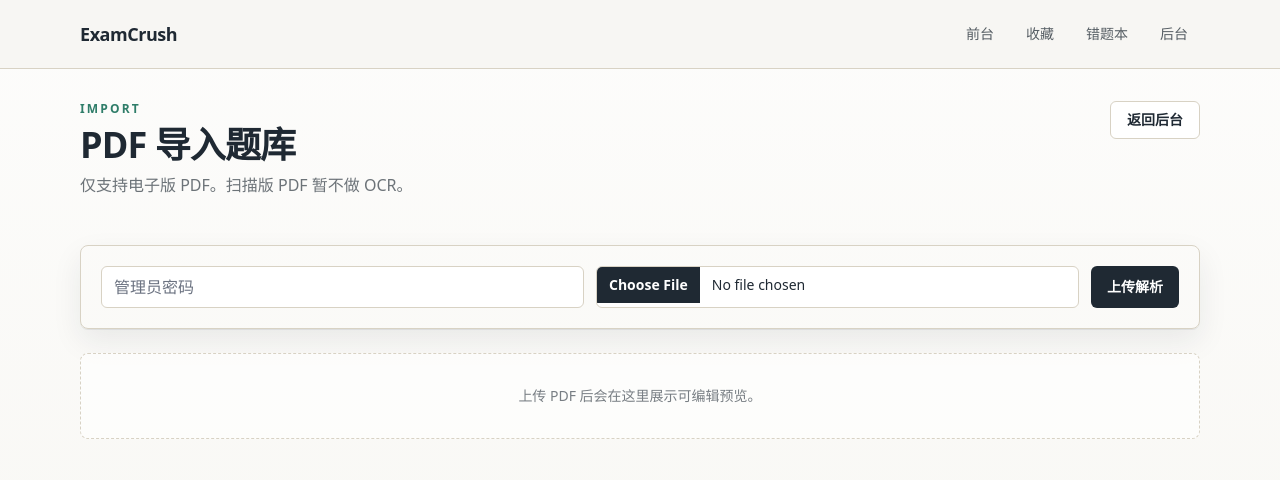
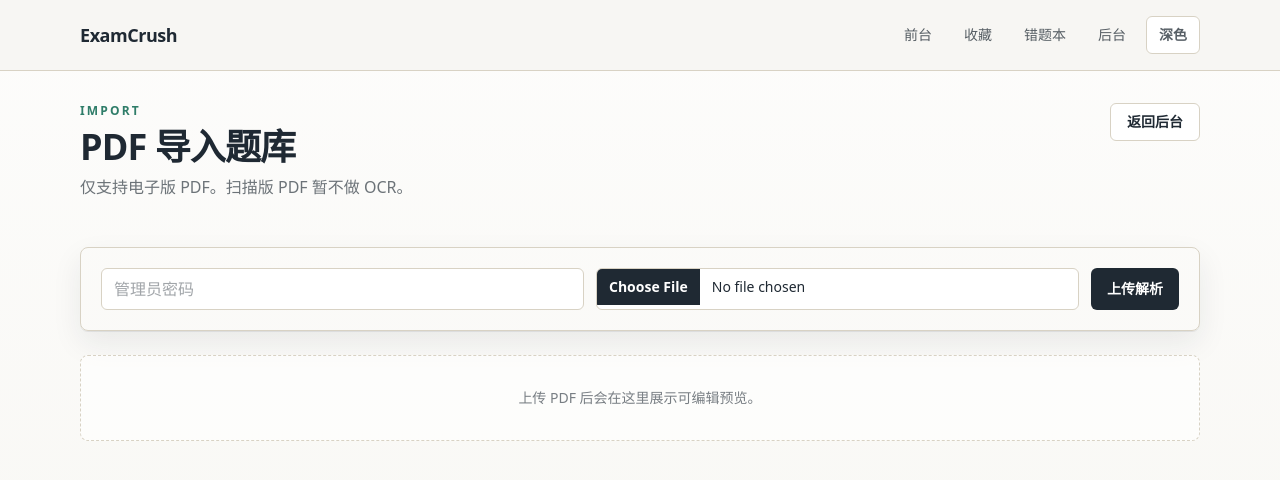
Before and after one commit to chips-king/ExamCrush, a Next.js app: page /admin/import in a window 1280 px wide. Shown: the top 480 px of the page. Built offline with nearby package versions, Linux system fonts and the light colour scheme.

Commit message:
Add dark mode theme support

```diff
--- a/src/app/globals.css
+++ b/src/app/globals.css
@@ -3,8 +3,33 @@
 @tailwind utilities;
 
 :root {
-  color: #1f2933;
-  background: #f7f6f2;
+  --color-ink: 31 41 51;
+  --color-paper: 247 246 242;
+  --color-line: 216 210 196;
+  --color-mint: 47 125 105;
+  --color-tomato: 199 80 63;
+  --color-panel: 255 255 255;
+  --body-wash-top: 255 255 255;
+  --body-wash-bottom: 247 246 242;
+  --shadow-panel: 0 1px 0 rgba(31, 41, 51, 0.08),
+    0 12px 30px rgba(31, 41, 51, 0.08);
+  color: rgb(var(--color-ink));
+  background: rgb(var(--color-paper));
+  color-scheme: light;
+}
+
+.dark {
+  --color-ink: 232 235 229;
+  --color-paper: 18 22 24;
+  --color-line: 55 68 68;
+  --color-mint: 107 211 177;
+  --color-tomato: 255 132 111;
+  --color-panel: 25 31 32;
+  --body-wash-top: 30 39 38;
+  --body-wash-bottom: 14 18 20;
+  --shadow-panel: 0 1px 0 rgba(255, 255, 255, 0.04),
+    0 18px 38px rgba(0, 0, 0, 0.32);
+  color-scheme: dark;
 }
 
 * {
@@ -15,9 +40,13 @@ body {
   margin: 0;
   min-height: 100vh;
   background:
-    linear-gradient(180deg, rgba(255, 255, 255, 0.72), rgba(247, 246, 242, 0.9)),
-    #f7f6f2;
-  color: #1f2933;
+    linear-gradient(
+      180deg,
+      rgb(var(--body-wash-top) / 0.72),
+      rgb(var(--body-wash-bottom) / 0.92)
+    ),
+    rgb(var(--color-paper));
+  color: rgb(var(--color-ink));
   font-family:
     ui-sans-serif,
     system-ui,
@@ -25,6 +54,38 @@ body {
     BlinkMacSystemFont,
     "Segoe UI",
     sans-serif;
+}
+
+input,
+textarea,
+select {
+  background-color: rgb(var(--color-panel));
+  color: rgb(var(--color-ink));
+}
+
+input::placeholder,
+textarea::placeholder {
+  color: rgb(var(--color-ink) / 0.42);
+}
+
+.dark .bg-white,
+.dark .bg-white\/60,
+.dark .bg-white\/70,
+.dark .bg-white\/82 {
+  background-color: rgb(var(--color-panel) / var(--tw-bg-opacity, 1)) !important;
+}
+
+.dark .hover\:bg-white:hover {
+  background-color: rgb(var(--color-panel) / 0.92) !important;
+}
+
+.dark .bg-ink,
+.dark .hover\:bg-ink:hover {
+  background-color: rgb(8 13 14 / var(--tw-bg-opacity, 1)) !important;
+}
+
+.dark .border-ink {
+  border-color: rgb(8 13 14 / var(--tw-border-opacity, 1)) !important;
 }
 
 a {
--- a/src/app/layout.tsx
+++ b/src/app/layout.tsx
@@ -1,6 +1,7 @@
 import type { Metadata } from "next";
 import Link from "next/link";
 import { Analytics } from "@vercel/analytics/next";
+import { ThemeToggle } from "@/components/ThemeToggle";
 import "./globals.css";
 
 export const metadata: Metadata = {
@@ -14,14 +15,21 @@ export default function RootLayout({
   children: React.ReactNode;
 }>) {
   return (
-    <html lang="zh-CN">
+    <html lang="zh-CN" suppressHydrationWarning>
+      <head>
+        <script
+          dangerouslySetInnerHTML={{
+            __html: `try{var t=localStorage.getItem("examcrush:theme");var d=t?t==="dark":matchMedia("(prefers-color-scheme: dark)").matches;document.documentElement.classList.toggle("dark",d)}catch(e){}`,
+          }}
+        />
+      </head>
       <body>
         <header className="border-b border-line bg-paper/90 backdrop-blur">
           <div className="mx-auto flex max-w-6xl items-center justify-between px-4 py-4">
             <Link href="/" className="text-lg font-black tracking-tight">
               ExamCrush
             </Link>
-            <nav className="flex items-center gap-2 text-sm">
+            <nav className="flex flex-wrap items-center justify-end gap-2 text-sm">
               <Link
                 href="/"
                 className="rounded-md px-3 py-2 text-ink/75 transition hover:bg-white hover:text-ink"
@@ -46,6 +54,7 @@ export default function RootLayout({
               >
                 后台
               </Link>
+              <ThemeToggle />
             </nav>
           </div>
         </header>
--- /dev/null
+++ b/src/components/ThemeToggle.tsx
@@ -0,0 +1,47 @@
+"use client";
+
+import { useEffect, useState } from "react";
+
+type Theme = "light" | "dark";
+
+const storageKey = "examcrush:theme";
+
+function getSystemTheme(): Theme {
+  return window.matchMedia("(prefers-color-scheme: dark)").matches
+    ? "dark"
+    : "light";
+}
+
+function applyTheme(theme: Theme) {
+  document.documentElement.classList.toggle("dark", theme === "dark");
+}
+
+export function ThemeToggle() {
+  const [theme, setTheme] = useState<Theme>("light");
+
+  useEffect(() => {
+    const saved = window.localStorage.getItem(storageKey);
+    const initial = saved === "light" || saved === "dark" ? saved : getSystemTheme();
+    setTheme(initial);
+    applyTheme(initial);
+  }, []);
+
+  function toggleTheme() {
+    const next = theme === "dark" ? "light" : "dark";
+    setTheme(next);
+    applyTheme(next);
+    window.localStorage.setItem(storageKey, next);
+  }
+
+  return (
+    <button
+      type="button"
+      onClick={toggleTheme}
+      aria-label={theme === "dark" ? "切换到浅色模式" : "切换到深色模式"}
+      title={theme === "dark" ? "切换到浅色模式" : "切换到深色模式"}
+      className="focus-ring rounded-md border border-line bg-white px-3 py-2 text-sm font-black text-ink/75 transition hover:border-mint hover:text-ink"
+    >
+      {theme === "dark" ? "浅色" : "深色"}
+    </button>
+  );
+}
--- a/tailwind.config.ts
+++ b/tailwind.config.ts
@@ -1,18 +1,19 @@
 import type { Config } from "tailwindcss";
 
 const config: Config = {
+  darkMode: "class",
   content: ["./src/**/*.{js,ts,jsx,tsx,mdx}"],
   theme: {
     extend: {
       colors: {
-        ink: "#1f2933",
-        paper: "#f7f6f2",
-        line: "#d8d2c4",
-        mint: "#2f7d69",
-        tomato: "#c7503f"
+        ink: "rgb(var(--color-ink) / <alpha-value>)",
+        paper: "rgb(var(--color-paper) / <alpha-value>)",
+        line: "rgb(var(--color-line) / <alpha-value>)",
+        mint: "rgb(var(--color-mint) / <alpha-value>)",
+        tomato: "rgb(var(--color-tomato) / <alpha-value>)"
       },
       boxShadow: {
-        panel: "0 1px 0 rgba(31, 41, 51, 0.08), 0 12px 30px rgba(31, 41, 51, 0.08)"
+        panel: "var(--shadow-panel)"
       }
     }
   },
```
